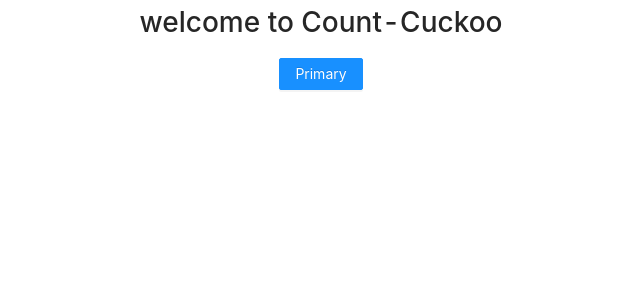
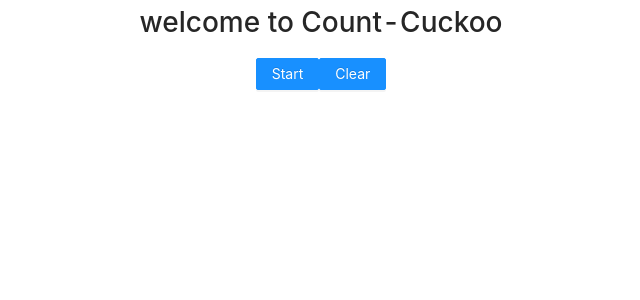
Before and after one commit to omkrpt/cuckoo-dooku, a React (Create React App) app: page / in a window 1280 px wide. Shown: the top 300 px of the page, without its empty margins (319-959 px from the left). Built offline with nearby package versions, Linux system fonts and the light colour scheme; the HTML template or start-up script is replaced by a standard one.

Commit message:
extension dependencies

```diff
--- a/src/App.js
+++ b/src/App.js
@@ -1,12 +1,34 @@
-import './App.css';
-import 'antd/dist/antd.css';
-import { Button } from 'antd';
+/*global chrome*/
+import { useEffect } from "react";
+import "./App.css";
+import "antd/dist/antd.css";
+import { Button } from "antd";
 
 function App() {
+  useEffect(() => {}, []);
+
+  const alarmName = "alarmName";
+
+  function createAlarm() {
+    chrome.alarms.create(alarmName, {
+      delayInMinutes: 0,
+      periodInMinutes: 0.1,
+    });
+  }
+
+  function cancelAlarm() {
+    chrome.alarms.clear(alarmName);
+  }
+
   return (
     <div className="App">
       <h1>welcome to Count-Cuckoo</h1>
-      <Button type="primary">Primary</Button>
+      <Button type="primary" onClick={createAlarm}>
+        Start
+      </Button>
+      <Button type="primary" onClick={cancelAlarm}>
+        Clear
+      </Button>
     </div>
   );
 }
```
Also changed, not shown: public/background.js (added, +11 -0 lines), public/manifest.json.
